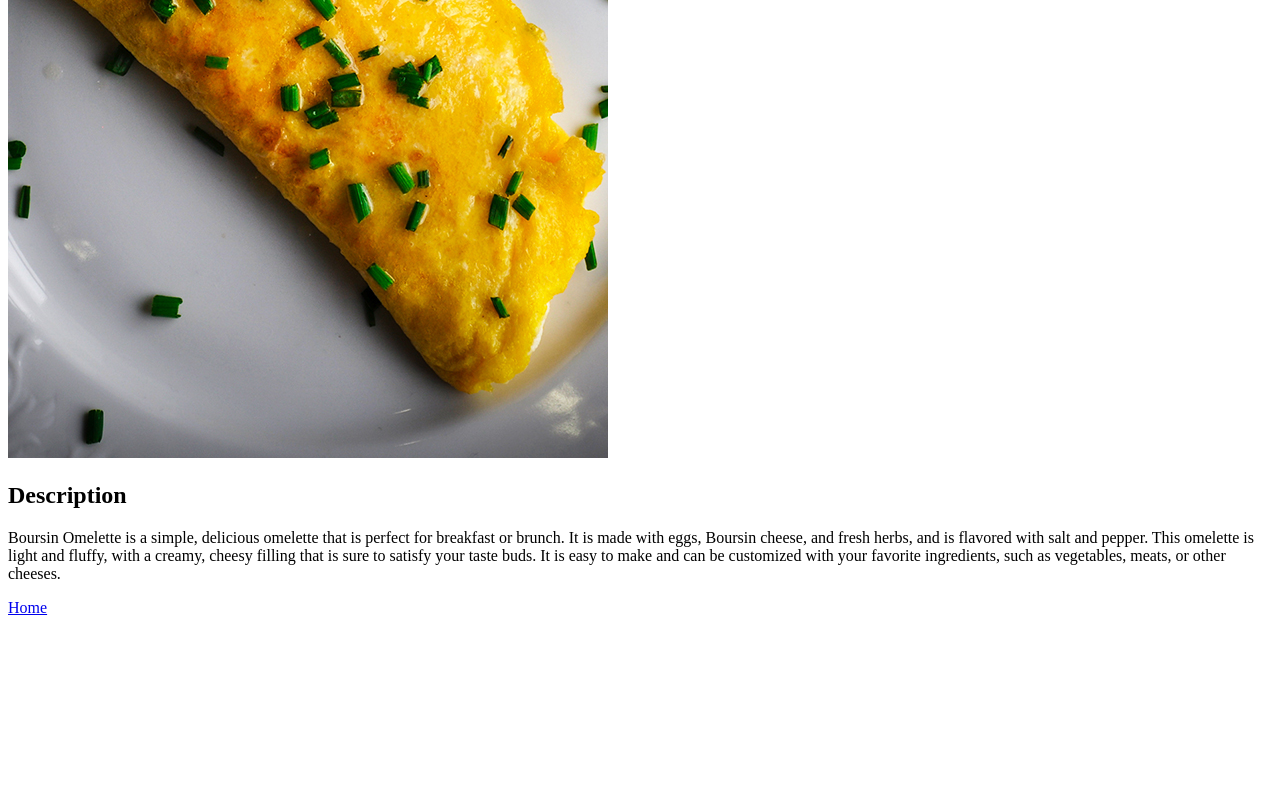
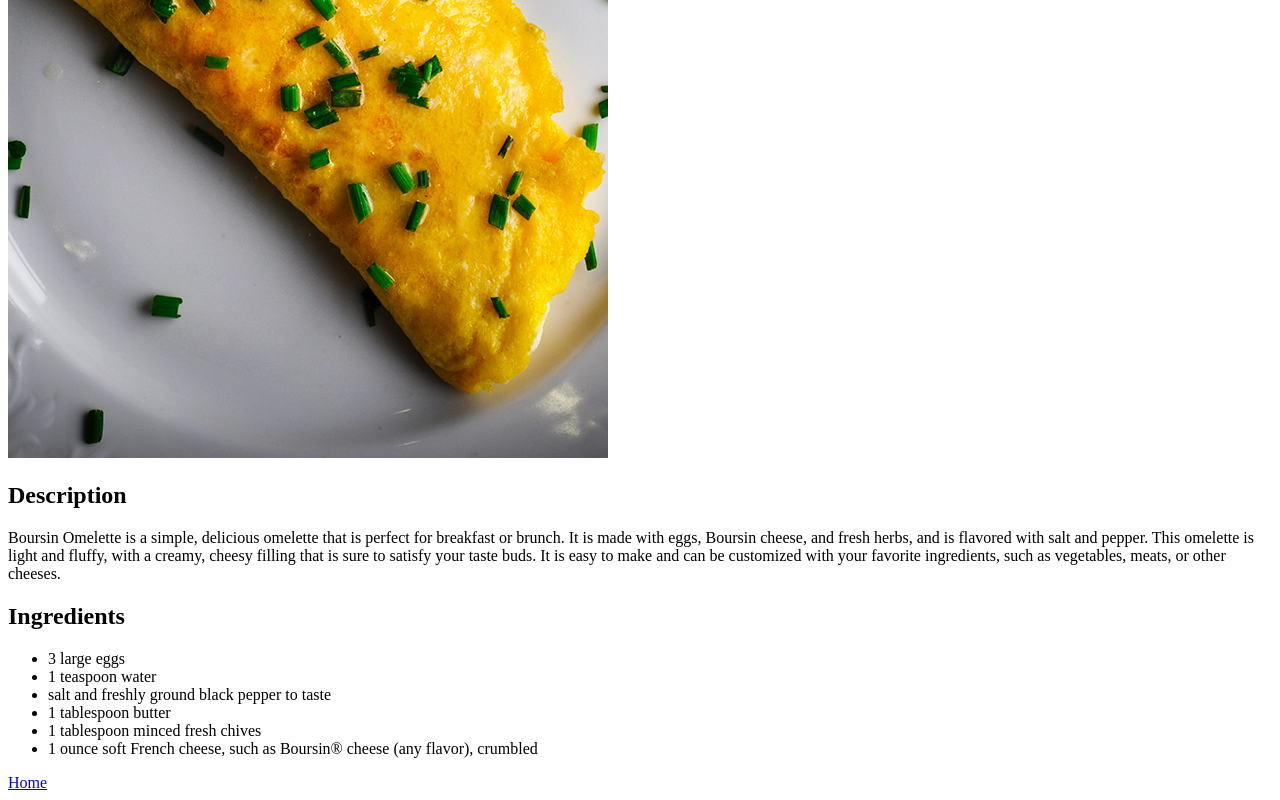
Before and after one commit to shn1741/odin-recipes, a plain HTML site: page recipes/Boursin-omelette.html in a window 1280 px wide. Shown: the part 522-1322 px from the top of the page. Before the commit the page ends 1147 px from the top, so only its background shows below. Drawn offline with Linux system fonts and the light colour scheme.

Commit message:
Add "Ingredients" heading and list of ingredients

```diff
--- a/recipes/Boursin-omelette.html
+++ b/recipes/Boursin-omelette.html
@@ -10,6 +10,15 @@
     <img src="./images/Boursin-omelette.jpg" alt="Boursin Omelette" width="600" height="900">
     <h2>Description</h2>
     <p>Boursin Omelette is a simple, delicious omelette that is perfect for breakfast or brunch. It is made with eggs, Boursin cheese, and fresh herbs, and is flavored with salt and pepper. This omelette is light and fluffy, with a creamy, cheesy filling that is sure to satisfy your taste buds. It is easy to make and can be customized with your favorite ingredients, such as vegetables, meats, or other cheeses.</p>
+    <h2>Ingredients</h2>
+    <ul>
+        <li>3 large eggs</li>
+        <li>1 teaspoon water</li>
+        <li>salt and freshly ground black pepper to taste</li>
+        <li>1 tablespoon butter</li>
+        <li>1 tablespoon minced fresh chives</li>
+        <li>1 ounce soft French cheese, such as Boursin® cheese (any flavor), crumbled</li>
+    </ul>
     <a href="../index.html">Home</a>
 </body>
 </html>
```
